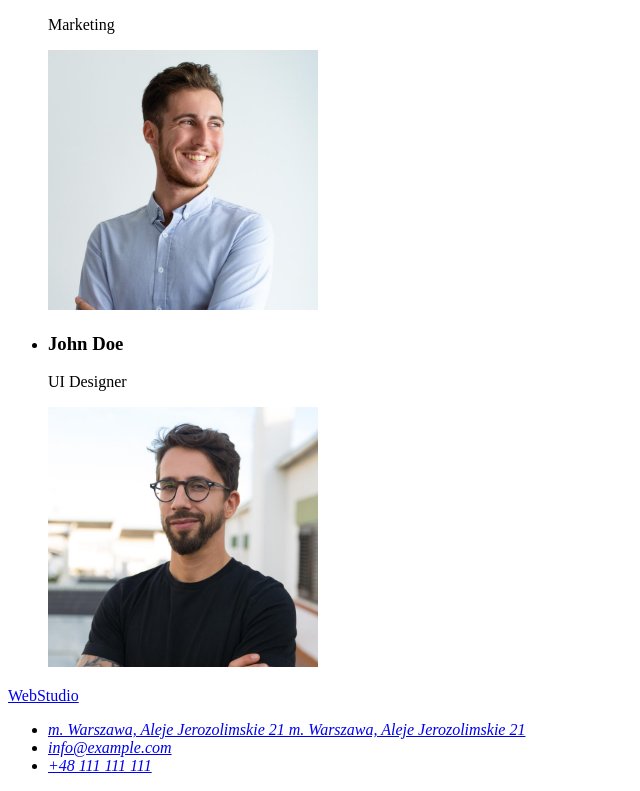
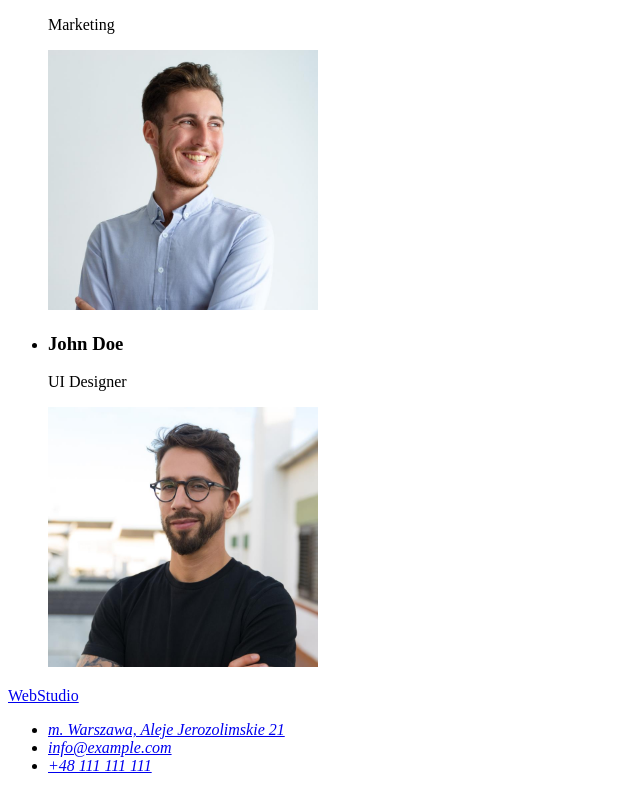
Before and after one commit to DariaOskaOssowska/goit-markup-hw-01, a plain HTML site: page index.html in a window 1280 px wide. Shown: the part 2313-3104 px from the top of the page, without its empty margins (0-640 px from the left). Drawn offline with Linux system fonts and the light colour scheme.

Commit message:
Usunięto nadmiar tekstu
Usunięto podwójnie wpisany adres

```diff
--- a/index.html
+++ b/index.html
@@ -119,8 +119,8 @@
         <a href="#">WebStudio</a>
         <address>
             <ul>
-                <li><a href="https://goo.gl/maps/m3muW4rAkbrLs5uR9" target="_blank">m. Warszawa, Aleje Jerozolimskie 21
-                        m. Warszawa, Aleje Jerozolimskie 21</a></li>
+                <li><a href="https://goo.gl/maps/m3muW4rAkbrLs5uR9" target="_blank">m. Warszawa, Aleje Jerozolimskie
+                        21</a></li>
                 <li><a href="mailto:info@example.com">info@example.com</a></li>
                 <li><a href="tel:+48111111111">+48 111 111 111</a></li>
             </ul>
```
